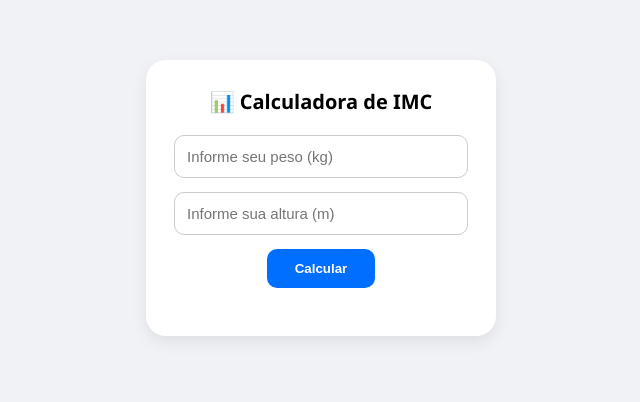
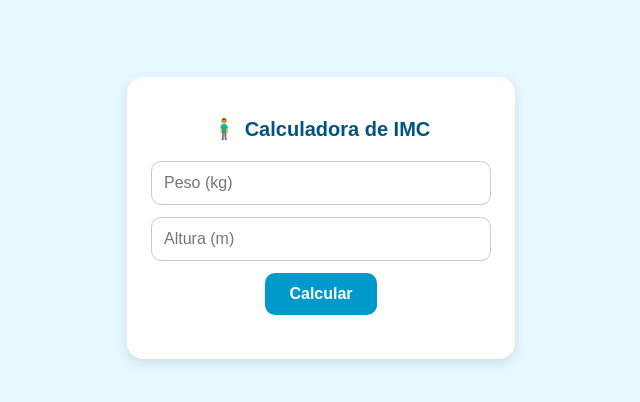
Before and after one commit to ELIASMENDES1/projeto_imc, a website: page src/index.html in a window 1280 px wide. Shown: the part 202-604 px from the top of the page, without its empty margins (319-959 px from the left). Drawn offline with Linux system fonts and the light colour scheme.

Commit message:
meu primeiro commit

```diff
--- a/src/index.html
+++ b/src/index.html
@@ -1,23 +1,25 @@
 <!DOCTYPE html>
 <html lang="pt-br">
 <head>
-  <meta charset="UTF-8">
-  <meta name="viewport" content="width=device-width, initial-scale=1">
-  <title>Calculadora de IMC</title>
-  <link rel="stylesheet" href="style.css">
+    <meta charset="UTF-8">
+    <meta name="viewport" content="width=device-width, initial-scale=1.0">
+    <title>Calculadora de IMC</title>
+    <link rel="stylesheet" href="style.css">
 </head>
 <body>
-  <main class="app">
-    <section class="card">
-      <h1>📊 Calculadora de IMC</h1>
-      <input type="number" id="inputPeso" placeholder="Informe seu peso (kg)">
-      <input type="number" id="inputAltura" placeholder="Informe sua altura (m)">
-      <div class="botao-area">
-        <button id="btnCalcular">Calcular</button>
-      </div>
-      <div class="saida" id="saida"></div>
-    </section>
-  </main>
-  <script src="app.js"></script>
+    <div class="wrapper">
+        <div class="container">
+            <h2>
+                <span class="icon">🧍‍♂️</span> <strong>Calculadora de IMC</strong>
+            </h2>
+            <input type="number" id="peso" placeholder="Peso (kg)">
+            <input type="number" id="altura" placeholder="Altura (m)">
+            <div class="button-wrapper">
+                <button onclick="calcularIMC()">Calcular</button>
+            </div>
+            <div class="resultado" id="resultado"></div>
+        </div>
+    </div>
+    <script src="script.js"></script>
 </body>
 </html>
--- a/src/script.js
+++ b/src/script.js
@@ -1,24 +1,21 @@
-document.getElementById("btnCalcular").addEventListener("click", () => {
-    const peso = parseFloat(document.getElementById("inputPeso").value);
-    const altura = parseFloat(document.getElementById("inputAltura").value);
-    const resultado = document.getElementById("saida");
+function calcularIMC() {
+    const peso = parseFloat(document.getElementById("peso").value);
+    const altura = parseFloat(document.getElementById("altura").value);
+    const resultado = document.getElementById("resultado");
 
-    if (!peso || !altura || altura === 0) {
-      resultado.innerHTML = "Preencha os dois campos corretamente.";
-      return;
+    if (peso && altura) {
+        const imc = (peso / (altura * altura)).toFixed(2);
+        let classificacao = "";
+
+        if (imc < 18.5) classificacao = "Baixo peso";
+        else if (imc < 25) classificacao = "Peso normal";
+        else if (imc < 30) classificacao = "Sobrepeso";
+        else if (imc < 35) classificacao = "Obesidade grau I";
+        else if (imc < 40) classificacao = "Obesidade grau II";
+        else classificacao = "Obesidade grau III";
+
+        resultado.innerHTML = `<strong>Resultado:</strong><br>IMC: ${imc}<br>Classificação: ${classificacao}`;
+    } else {
+        resultado.innerHTML = "Por favor, preencha todos os campos.";
     }
-
-    const imc = (peso / (altura * altura)).toFixed(1);
-    let nivel = "";
-
-    if (imc < 18.5) nivel = "Abaixo do peso";
-    else if (imc < 25) nivel = "Peso ideal";
-    else if (imc < 30) nivel = "Levemente acima do peso";
-    else nivel = "Obesidade";
-
-    resultado.innerHTML = `
-      <strong>Resultado:</strong><br>
-      IMC: ${imc}<br>
-      Classificação: ${nivel}
-    `;
-  });
+}
--- a/src/style.css
+++ b/src/style.css
@@ -1,69 +1,74 @@
-* {
+body, html {
     margin: 0;
     padding: 0;
-    box-sizing: border-box;
+    font-family: Arial, sans-serif;
+    height: 100%;
+    background-color: #e6f7ff;
 }
 
-  body, html {
-    height: 100%;
-    font-family: 'Segoe UI', sans-serif;
-    background-color: #f0f2f5;
-  }
-
-  .app {
+.wrapper {
     display: flex;
     justify-content: center;
     align-items: center;
     height: 100vh;
+    padding: 20px;
+    background-color: #e6f7ff;
 }
 
-  .card {
-    background: #ffffff;
-    padding: 28px;
-    border-radius: 20px;
-    box-shadow: 0 6px 16px rgba(0, 0, 0, 0.08);
-    max-width: 350px;
+.container {
+    background: white;
+    padding: 24px;
+    border-radius: 16px;
+    box-shadow: 0 4px 12px rgba(0, 0, 0, 0.1);
+    text-align: center;
     width: 100%;
+    max-width: 340px;
 }
 
-  .card h1 {
+.container h2 {
     font-size: 20px;
-    text-align: center;
+    display: flex;
+    justify-content: center;
+    align-items: center;
+    gap: 8px;
     margin-bottom: 20px;
+    color: #005580;
 }
 
 input {
     width: 100%;
     padding: 12px;
-    margin-bottom: 14px;
+    margin-bottom: 12px;
     border: 1px solid #ccc;
     border-radius: 10px;
-    font-size: 15px;
+    font-size: 16px;
+    box-sizing: border-box;
 }
 
-  .botao-area {
+.button-wrapper {
     display: flex;
     justify-content: center;
 }
 
 button {
-    background-color: #006eff;
+    padding: 12px 24px;
+    background: #0099cc;
     color: white;
     border: none;
-    padding: 12px 28px;
     border-radius: 10px;
+    cursor: pointer;
+    font-size: 16px;
     font-weight: bold;
-    cursor: pointer;
     transition: background 0.3s ease;
 }
 
 button:hover {
-    background-color: #0051c3;
+    background: #0077a6;
 }
 
-  .saida {
+.resultado {
     margin-top: 20px;
-    text-align: center;
+    font-size: 16px;
     color: #333;
-    font-size: 16px;
+    line-height: 1.6;
 }
```
Lines whose indentation alone changed are shown as unchanged.
